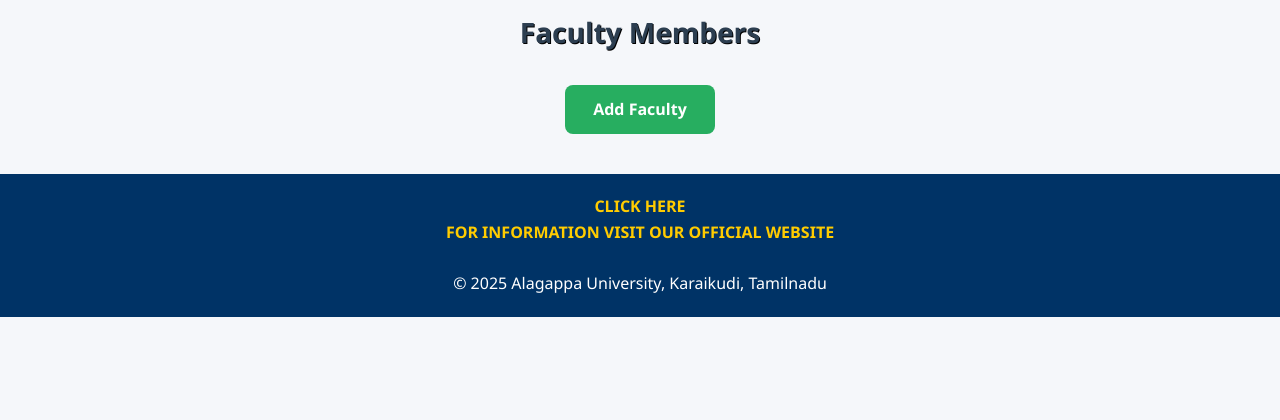
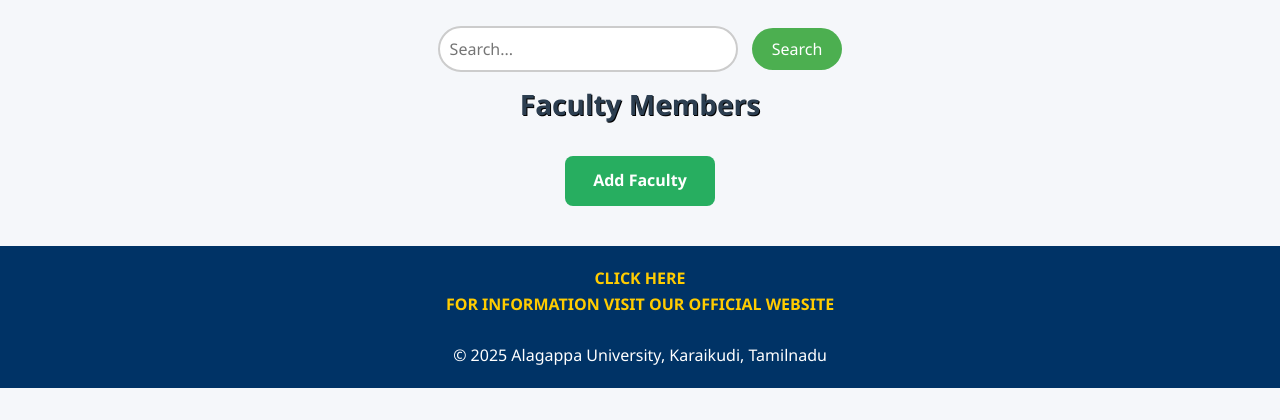
Before and after one commit to navaneetha-krishnan27/Faculty-directory-system, a Python web app: template nkprg/templates/faculty_list.html in a window 1280 px wide. Shown: the part 235-655 px from the top of the page. Run offline with Jinja, Linux system fonts and the light colour scheme; the template is opened without the code that fills it, so the values that code supplies are empty.

Commit message:
Add files via upload

```diff
--- a/nkprg/static/facultystyle.css
+++ b/nkprg/static/facultystyle.css
@@ -367,3 +367,32 @@ ul li::before {
 .profile a:hover {
     background-color: #002244;
 }
+.search-container{
+    .search-container {
+      text-align: center;
+    }
+
+    .search-box {
+      width: 300px;
+      padding: 10px;
+      font-size: 16px;
+      border: 2px solid #ccc;
+      border-radius: 25px;
+      outline: none;
+    }
+
+    .search-button {
+      padding: 10px 20px;
+      font-size: 16px;
+      margin-left: 10px;
+      border: none;
+      background-color: #4CAF50;
+      color: white;
+      border-radius: 25px;
+      cursor: pointer;
+    }
+
+    .search-button:hover {
+      background-color: #45a049;
+    }
+}
--- a/nkprg/templates/faculty_list.html
+++ b/nkprg/templates/faculty_list.html
@@ -29,6 +29,15 @@ Karaikudi - 630 003, Tamil Nadu, India</strong></p><br>
             </nav>
             </div>
         </header>
+        <br>
+        <center>
+        <div class="search-container">
+    <form action="/search" method="GET">
+      <input type="text" name="query" class="search-box" placeholder="Search...">
+      <button type="submit" class="search-button">Search</button>
+    </form>
+  </div>
+  </center>
     <div class="directory">
      <h1>Faculty Members</h1>
     <ul>
```
